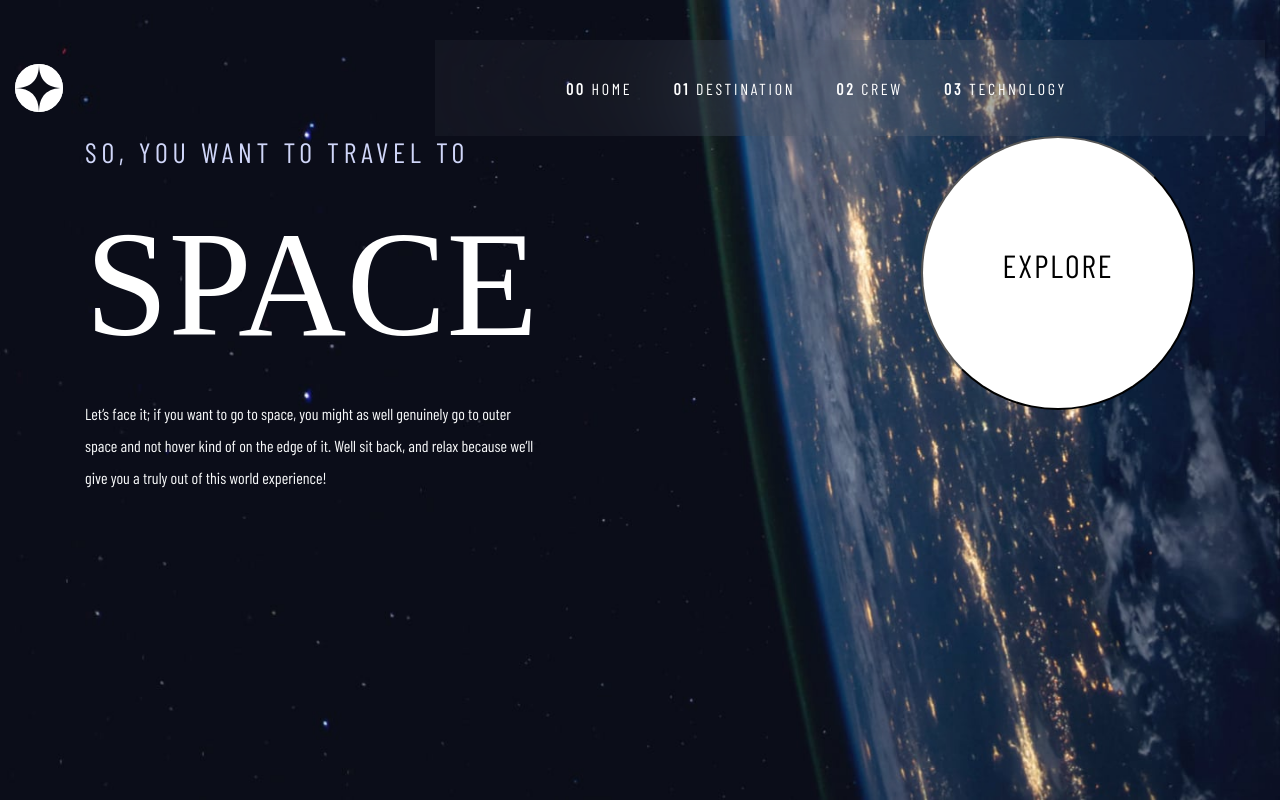
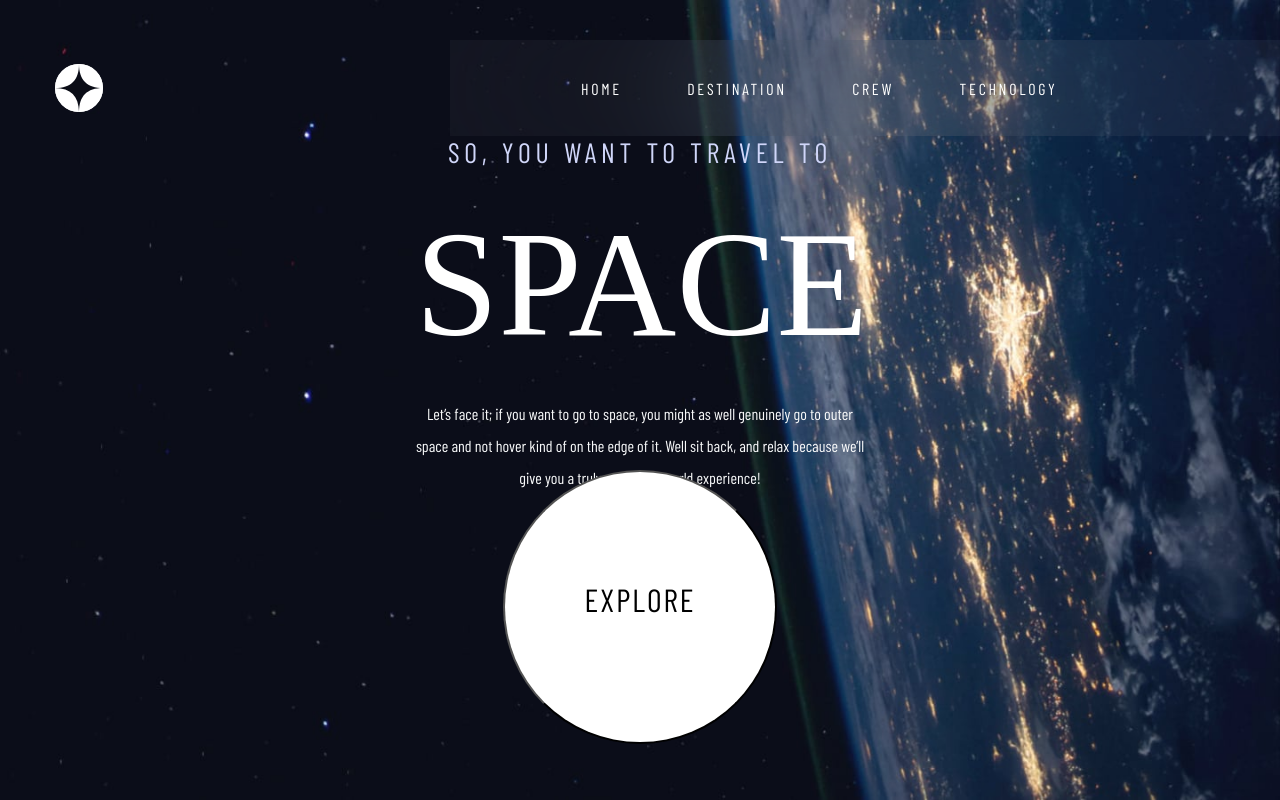
Before and after one commit to scaprisecca/space-tourism-website, a PHP site: page / in a window 1280 px wide. Run offline with PHP 8.4, Linux system fonts and the light colour scheme; some libraries are stand-ins or nearby versions; some web fonts are replaced.

Commit message:
working on responsiveness for home page

```diff
--- a/index.html
+++ b/index.html
@@ -17,7 +17,7 @@
 </head>
 <body>
 
-    <section class="container-fluid" id="home">
+    <section class="container-fluid d-flex flex-column" id="home">
         <header class="nav-container d-flex justify-content-between align-items-center">
             <div class="circle-sm">
                 <img src="assets/shared/logo.svg" alt="">
@@ -32,7 +32,7 @@
                     <ul class="navbar-nav">
                         <li class="nav-item">
                             <a href="#" class="nav-link text-uppercase">
-                                <strong>00</strong> Home
+                                <strong class="d-md-none">00</strong> Home
                             </a>
                         </li>
                     </ul>
@@ -42,7 +42,7 @@
                     <ul class="navbar-nav">
                         <li class="nav-item">
                             <a href="#" class="nav-link text-uppercase">
-                                <strong>01</strong> Destination
+                                <strong class="d-md-none">01</strong> Destination
                             </a>
                         </li>
                     </ul>
@@ -52,7 +52,7 @@
                     <ul class="navbar-nav">
                         <li class="nav-item">
                             <a href="#" class="nav-link text-uppercase">
-                                <strong>02</strong> Crew
+                                <strong class="d-md-none">02</strong> Crew
                             </a>
                         </li>
                     </ul>
@@ -62,7 +62,7 @@
                     <ul class="navbar-nav">
                         <li class="nav-item">
                             <a href="#" class="nav-link text-uppercase">
-                                <strong>03</strong> Technology
+                                <strong class="d-md-none">03</strong> Technology
                             </a>
                         </li>
                     </ul>
@@ -70,7 +70,7 @@
             </nav>
         </header>
 
-        <div class="container d-flex justify-content-between">
+        <div class="container d-flex justify-content-between flex-md-column align-items-md-center text-md-center">
             <div class="text-light" id="home-text">
                 <h5>So, you want to travel to</h5>
                 <h1>SPACE</h1>
--- a/style.css
+++ b/style.css
@@ -5,6 +5,27 @@
     --space-white: #ffffff;
     --barlow: 'Barlow Condensed', sans-serif;
     --bellefair: 'Bellefari', serif;
+}
+
+/* --- Media Queries --- */
+
+@media (min-width: 768px) {
+
+    #home {
+        background-image: url(/assets/home/background-home-tablet.jpg);
+    }
+
+    #home-text {
+        height: 334px;
+    }
+
+    .nav-container {
+        width: calc(100% - 39px);
+    }
+
+    .nav-blur {
+        width: 450px;
+    }
 }
 
 /* Default Styles */
@@ -47,7 +68,8 @@ p {
 
 /* --- Nav --- */
 .nav-container {
-    padding-top: 40px;
+    margin-left: 55px;
+    width: calc(100% - 55px)
 }
 
 .navbar {
@@ -82,6 +104,7 @@ p {
     background-size: cover;
     background-repeat: no-repeat;
     height: 100vh;
+    padding: 40px 0px 131px 0px;
 }
 
 #home-text {
```
